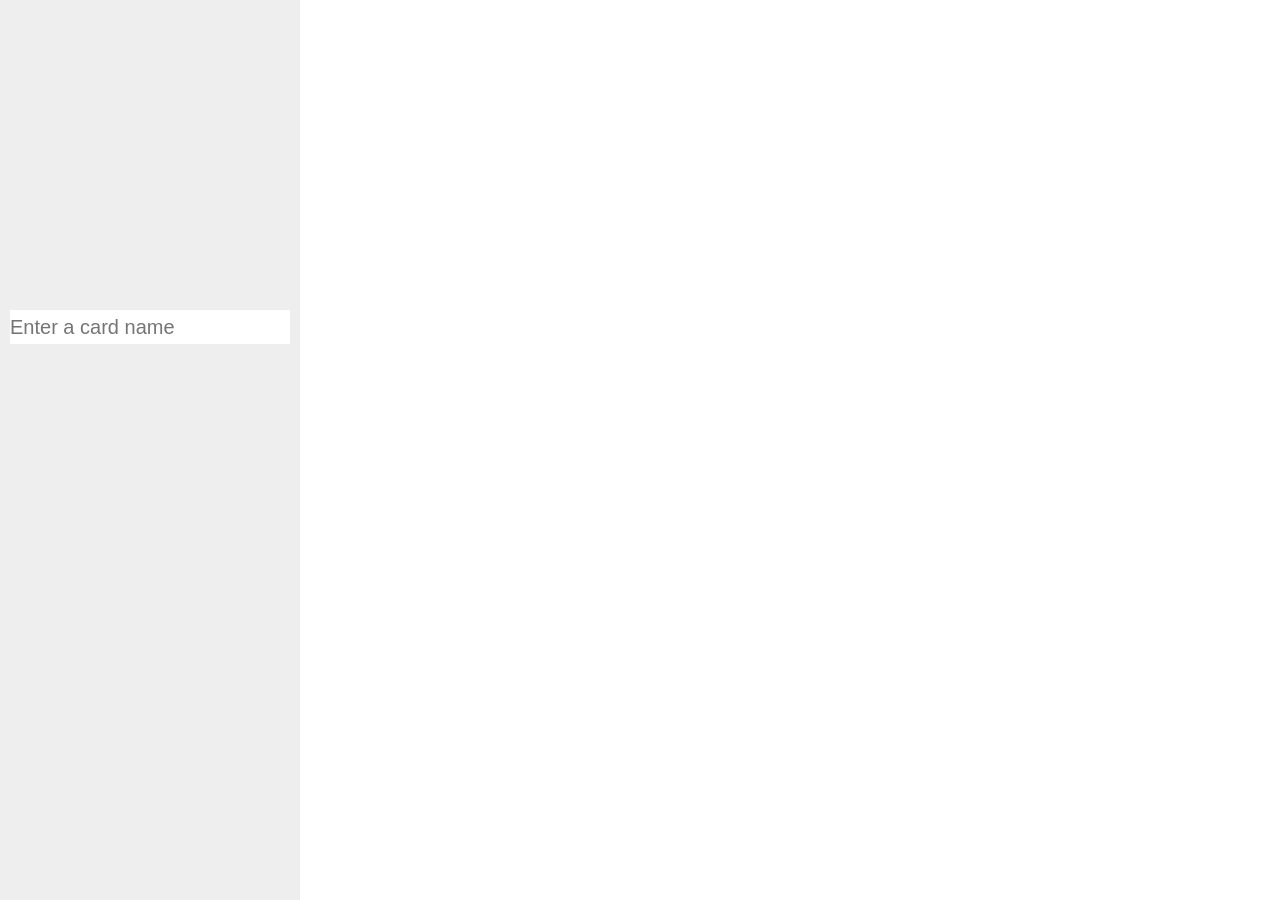
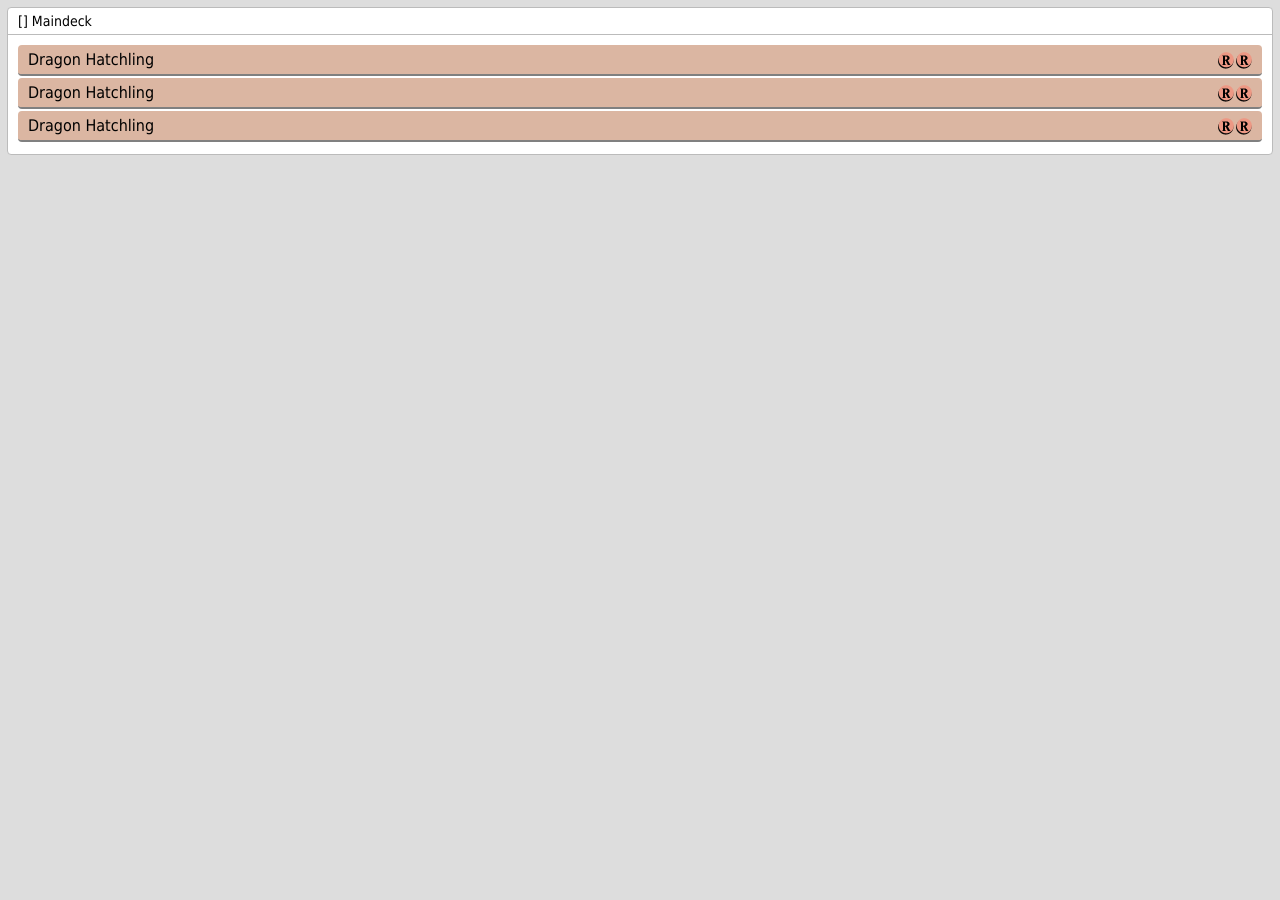
Before and after one commit to jerryharrison/deckbrew-website, a Jekyll site: the page deck.html, which Jekyll copies as it is, in a window 1280 px wide. Built offline with Jekyll 4.4.1, drawn with Linux system fonts in a browser that asks for light colours; Markdown is read by kramdown in place of the engine named in the settings.

Commit message:
Mobile test

```diff
--- a/css/deck.css
+++ b/css/deck.css
@@ -1,6 +1,11 @@
 .tt-suggestion.tt-cursor {
   color: #fff;
   background-color: #0097cf;
+}
+
+body {
+  background: #ddd;
+  padding: 7px;
 }
 
 #side {
@@ -25,9 +30,39 @@
   width: 200px;
 }
 
+div.panel-title {
+  padding: 5px 10px;
+  border-bottom: #bbb 1px solid;
+}
+
+#cards {
+  padding: 10px;
+  display: block;
+}
+
+div.panel {
+  font-size: 14px;
+  font-family: Tahoma, sans-serif;
+  background: #fff;
+  border: #bbb 1px solid;
+  border-radius: 4px;
+}
+
 div.card {
+  font-size: 16px;
+  background: #dbb6a2;
+  border-radius: 4px;
   padding: 5px 10px;
-  font-size: 20px;
+  border-bottom: 2px solid grey;
+  margin-bottom: 2px;
+}
+
+div.card img {
+  float: right;
+  margin-top: 2px;
+  margin-left: 1px;
+  border: 0;
+  display: inline-block;
 }
 
 div.active {
--- a/deck.html
+++ b/deck.html
@@ -7,13 +7,27 @@
     <title>Deckbrew Creator</title>
   </head>
   <body>
-    <div id="side">
-    </div>
-    <div id="images">
+    <div class="panel">
+      <div class="panel-title">
+        [] Maindeck
+      </div>
+      <div id="cards">
+        <div class="card">
+          Dragon Hatchling
+          <img src="mana.png"><img src="mana.png">
+        </div>
+        <div class="card">
+          Dragon Hatchling
+          <img src="mana.png"><img src="mana.png">
+        </div>
+        <div class="card">
+          Dragon Hatchling
+          <img src="mana.png"><img src="mana.png">
+        </div>
+      </div>
     </div>
     <script type="text/javascript" src="js/jquery-1.11.0.min.js"></script>
     <script type="text/javascript" src="js/react.min.js"></script>
     <script type="text/javascript" src="js/JSXTransformer.js"></script>
-    <script type="text/jsx" src="js/deckbrew.js"></script>
   </body>
 </html>
```
Also changed, not shown: mana.png (added), 1 other file.
